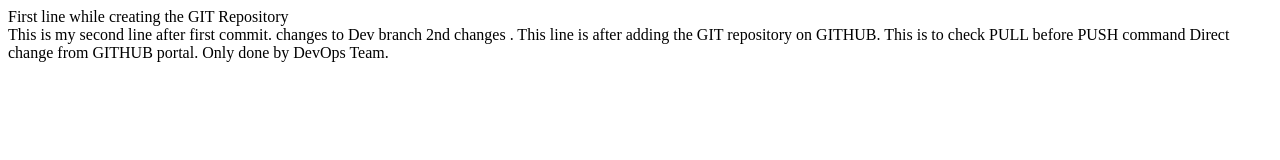
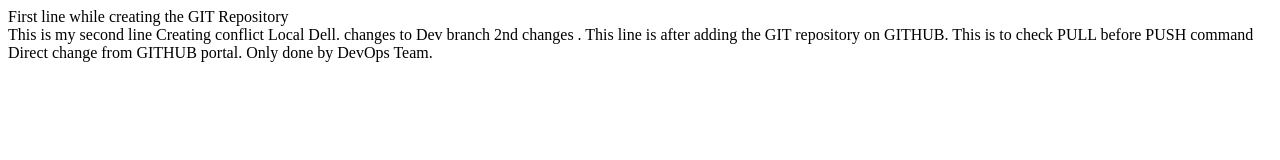
Before and after one commit to niraj1234/firstgitrepo, a plain HTML site: page index.html in a window 1280 px wide. Drawn offline with Linux system fonts and the light colour scheme.

Commit message:
Local dell changes

```diff
--- a/index.html
+++ b/index.html
@@ -2,7 +2,7 @@
 <title>n-index</title>
 <body>
 	First line while creating the GIT Repository<br>
-	This is my second line after first commit.
+	This is my second line Creating conflict Local Dell.
 	changes to Dev branch 2nd changes .
 	This line is after adding the GIT repository on GITHUB.
 	This is to check PULL before PUSH command
```
